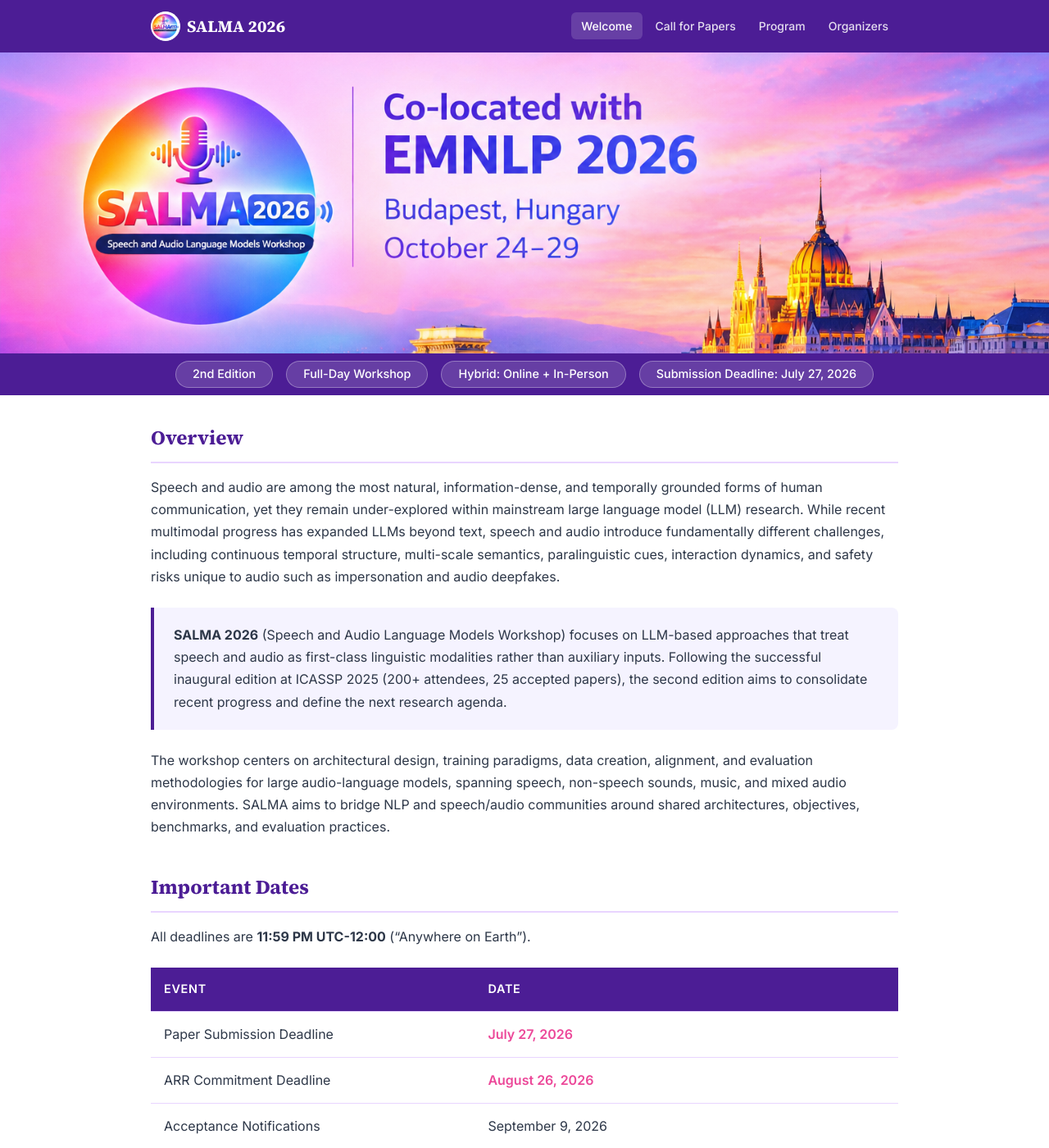
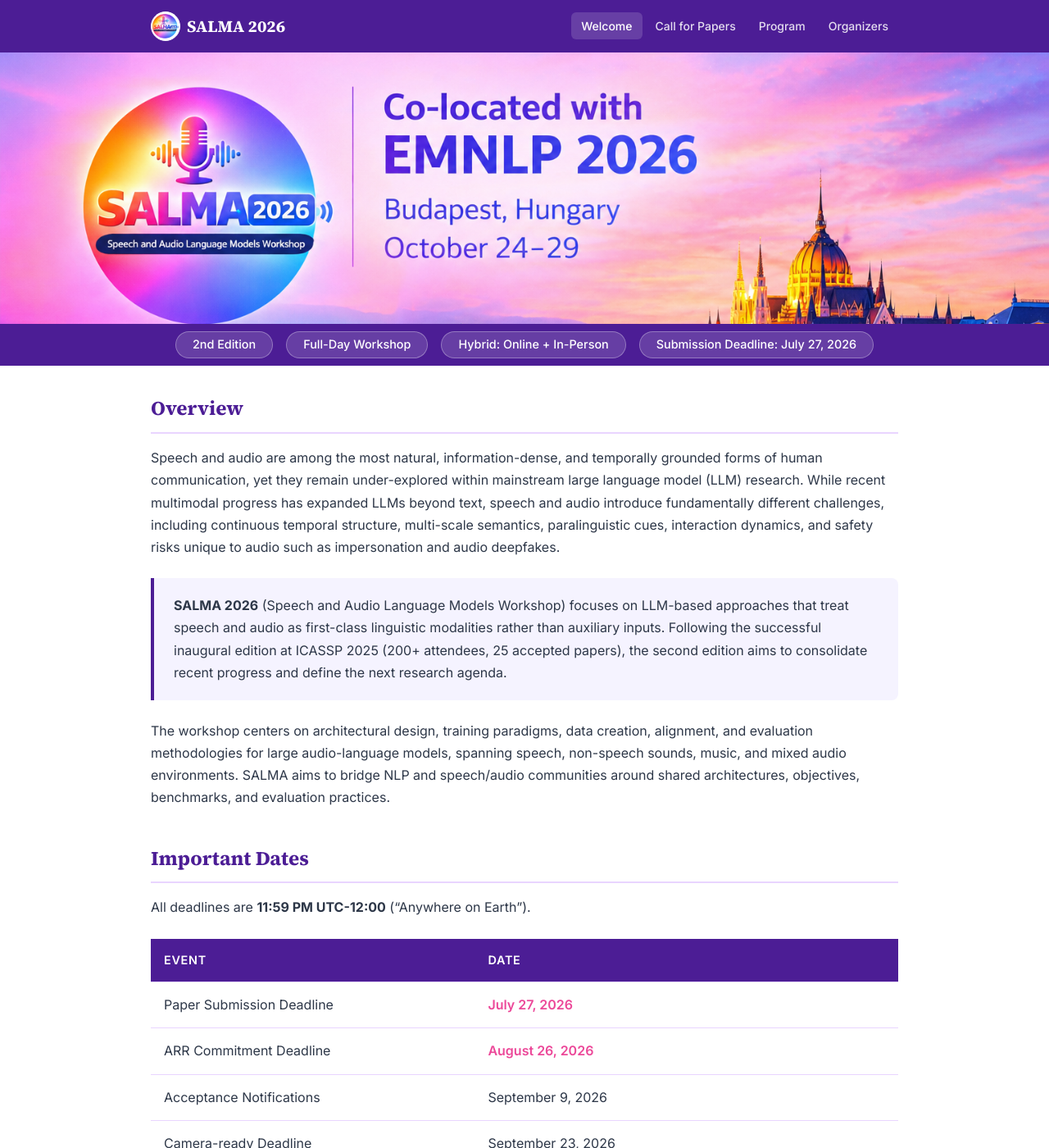
Before and after one commit to salma-workshop/salma-2026, a Jekyll site: the page built from index.md, in a window 1280 px wide and 1400 px high. Shown: the whole window at 82% size. Built offline with Jekyll 4.4.1, drawn with Linux system fonts in a browser that asks for light colours.

Commit message:
Match banner height to DocInsights (397px)

```diff
--- a/assets/css/style.css
+++ b/assets/css/style.css
@@ -116,7 +116,7 @@ body {
 
 /* Hero */
 .hero {
-  background: #aa7fc4;
+  background: #b27fbf;
   color: #fff;
   text-align: center;
   margin: 0;
@@ -128,7 +128,7 @@ body {
   width: 100%;
   line-height: 0;
   font-size: 0;
-  background: #aa7fc4;
+  background: #b27fbf;
   margin: 0;
   padding: 0;
   overflow: hidden;
```
Also changed, not shown: assets/images/banner.png.
